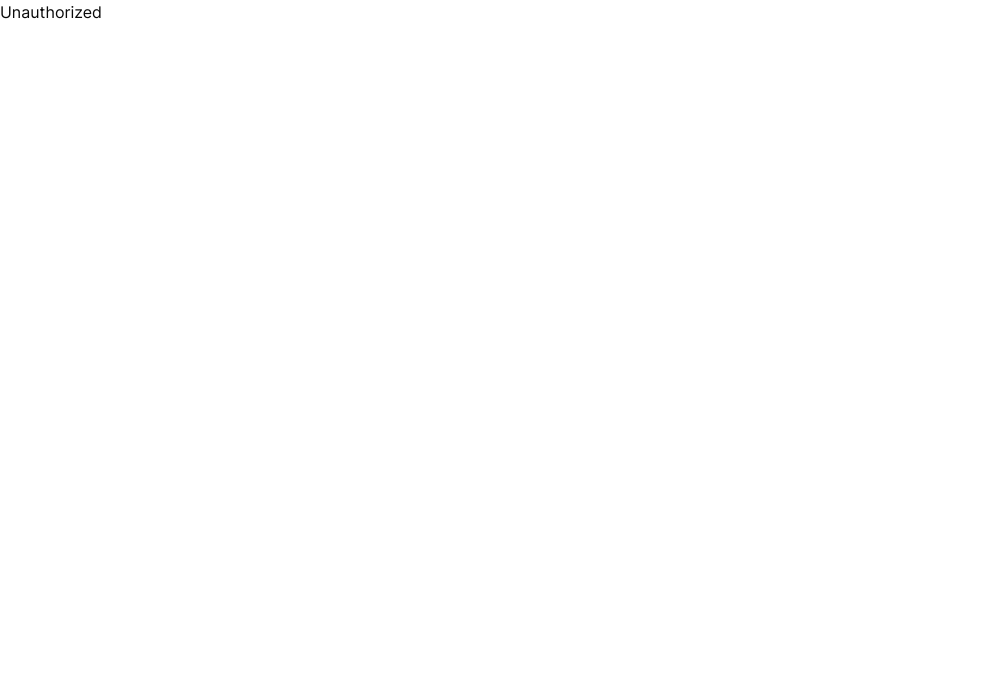
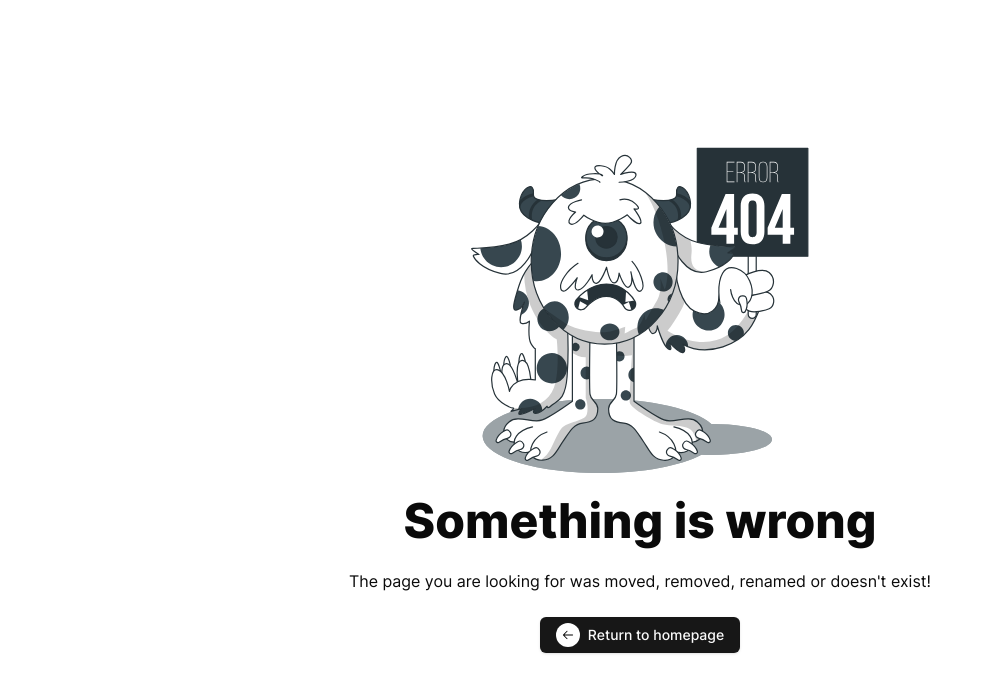
Before and after one commit to des-afari/blog, a React (Vite) app in the folder client/: page /unathorized in a window 1280 px wide. Shown: the top 692 px of the page, without its empty margins (0-992 px from the left). Built offline with nearby package versions, Linux system fonts and the light colour scheme.

Commit message:
404 and unauthorized pages

```diff
--- a/client/src/pages/public/NotFound.tsx
+++ b/client/src/pages/public/NotFound.tsx
@@ -1,8 +1,24 @@
-import React from 'react'
+import { FC } from 'react'
+import Image from '@/assets/svg/404.svg'
+import { ArrowLeftIcon } from '@radix-ui/react-icons'
+import { Link } from 'react-router-dom'
+import { cn } from '@/lib/utils'
+import { buttonVariants } from '@/components/ui/button'
 
-const NotFound = () => {
+const NotFound: FC = () => {
   return (
-    <div>NotFound</div>
+    <main className='h-screen flex flex-col items-center justify-center gap-y-6'>
+      <img src={Image} alt="error image" />
+      <h1 className='text-4xl md:text-5xl font-extrabold text-center'>Something is wrong</h1>
+      <p className='text-center'>The page you are looking for was moved, removed, renamed or doesn't exist!</p>
+      <Link to='/' className={cn(
+        buttonVariants({}), "flex items-center gap-x-2")}>
+        <span className='bg-white text-black h-6 w-6 rounded-full flex items-center justify-center' >
+          <ArrowLeftIcon width={14} height={14} />
+        </span>
+        <span className='text-sm'>Return to homepage</span>
+      </Link>
+    </main>
   )
 }
 
--- a/client/src/pages/public/Unauthorized.tsx
+++ b/client/src/pages/public/Unauthorized.tsx
@@ -1,8 +1,24 @@
-import React from 'react'
+import { FC } from 'react'
+import Image from '@/assets/svg/404.svg'
+import { ArrowLeftIcon } from '@radix-ui/react-icons'
+import { Link } from 'react-router-dom'
+import { cn } from '@/lib/utils'
+import { buttonVariants } from '@/components/ui/button'
 
-const Unauthorized = () => {
+const Unauthorized: FC = () => {
   return (
-    <div>Unauthorized</div>
+    <main className='h-screen flex flex-col items-center justify-center gap-y-6'>
+      <img src={Image} alt="error image" />
+      <h1 className='text-4xl md:text-5xl font-extrabold text-center'>Something is wrong</h1>
+      <p className='text-center'>The page you are looking for was moved, removed, renamed or doesn't exist!</p>
+      <Link to='/' className={cn(
+        buttonVariants({}), "flex items-center gap-x-2")}>
+        <span className='bg-white text-black h-6 w-6 rounded-full flex items-center justify-center' >
+          <ArrowLeftIcon width={14} height={14} />
+        </span>
+        <span className='text-sm'>Return to homepage</span>
+      </Link>
+    </main>
   )
 }
 
```
Also changed, not shown: client/src/assets/svg/404.svg (added).
